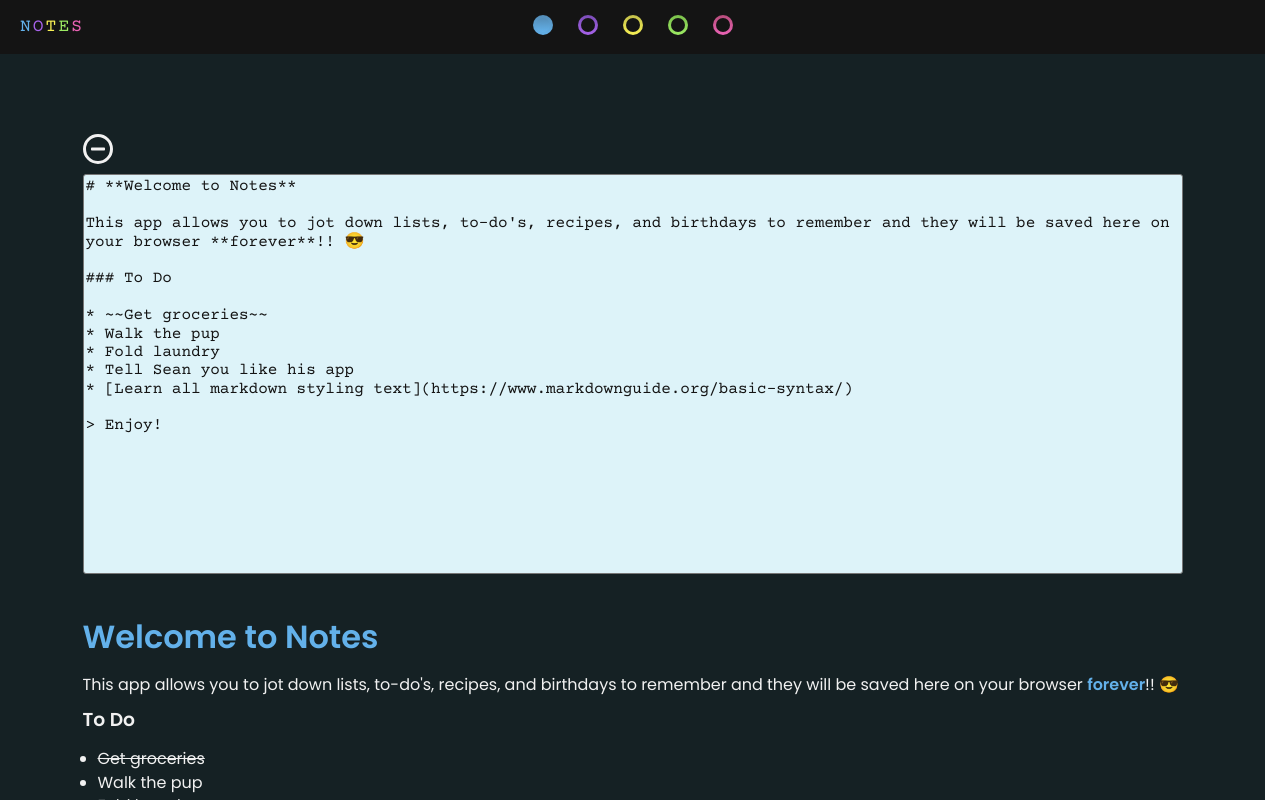
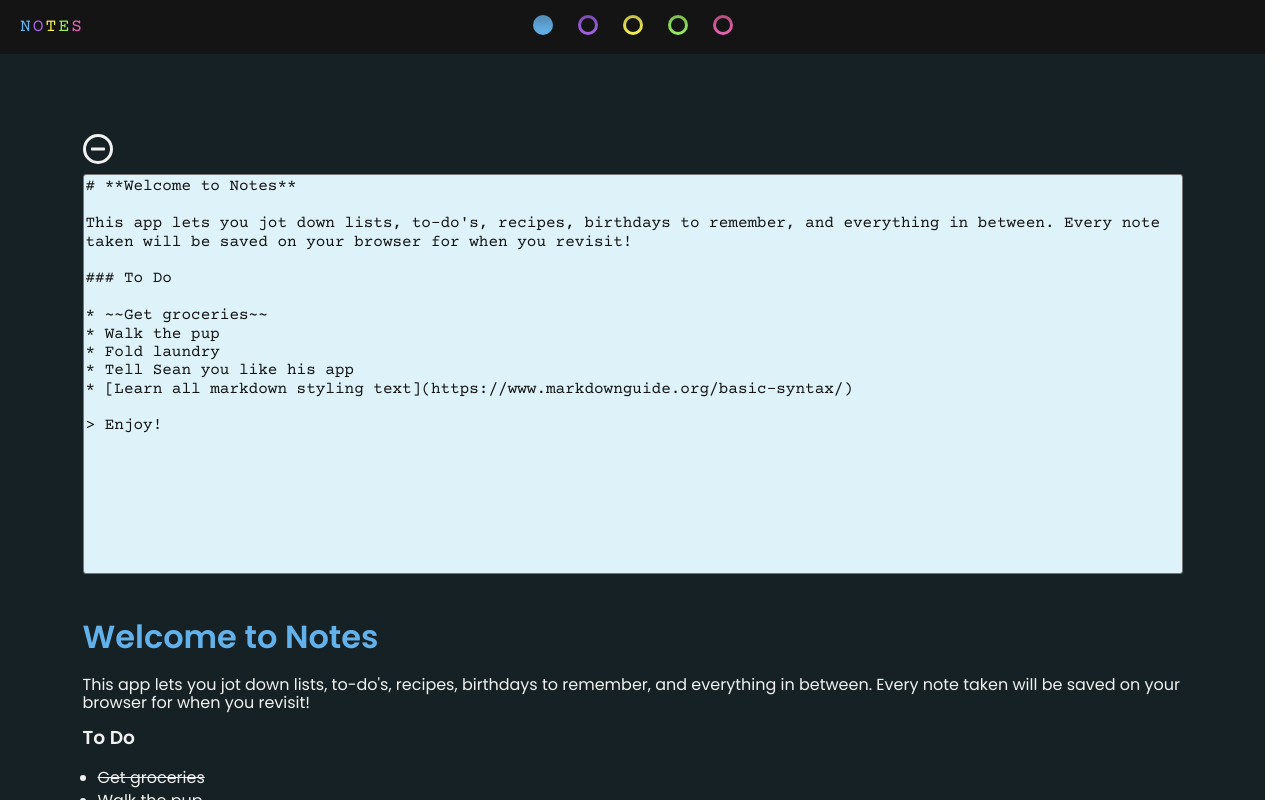
Before and after one commit to seandaniel/notes, a React (Vite) app: page / in a window 1280 px wide. Shown: the top 800 px of the page. Built offline with nearby package versions, Linux system fonts and the light colour scheme.

Commit message:
Update context.tsx

```diff
--- a/src/context.tsx
+++ b/src/context.tsx
@@ -5,7 +5,7 @@ const AppContext = React.createContext<contextType | null>(null);
 
 const defaultMarkdown: string = `# **Welcome to Notes**
 
-This app allows you to jot down lists, to-do's, recipes, and birthdays to remember and they will be saved here on your browser **forever**!! 😎
+This app lets you jot down lists, to-do's, recipes, birthdays to remember, and everything in between. Every note taken will be saved on your browser for when you revisit!
 
 ### To Do
 
```
